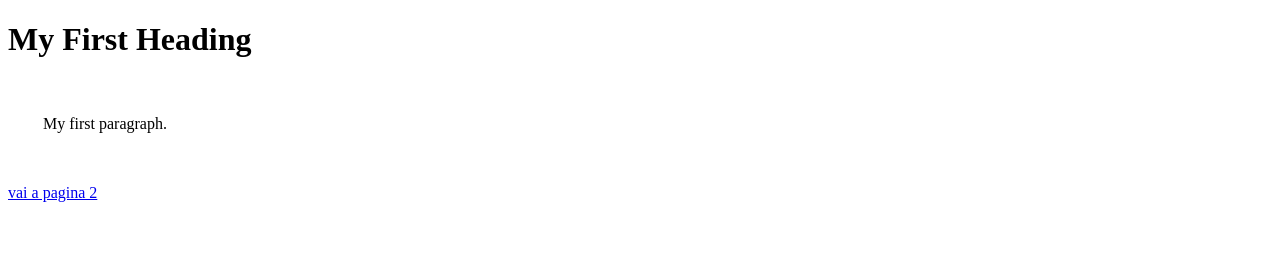
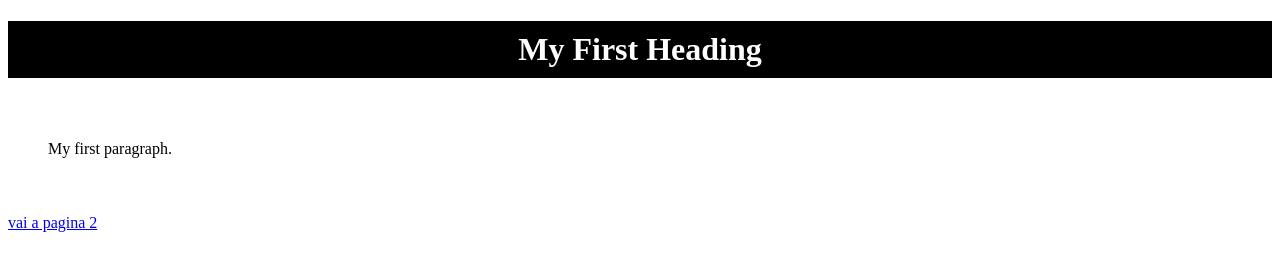
Before and after one commit to benemar/jpa.github.io, a plain HTML site: page index.html in a window 1280 px wide. Drawn offline with Linux system fonts and the light colour scheme.

Commit message:
Update mystyle.css

```diff
--- a/mystyle.css
+++ b/mystyle.css
@@ -1,3 +1,7 @@
 p {
-  padding: 35px;
+  padding: 40px;
 }
+h1  {color: white;
+     background-color: black;
+     text-align: center;
+   padding: 10px;}
```
